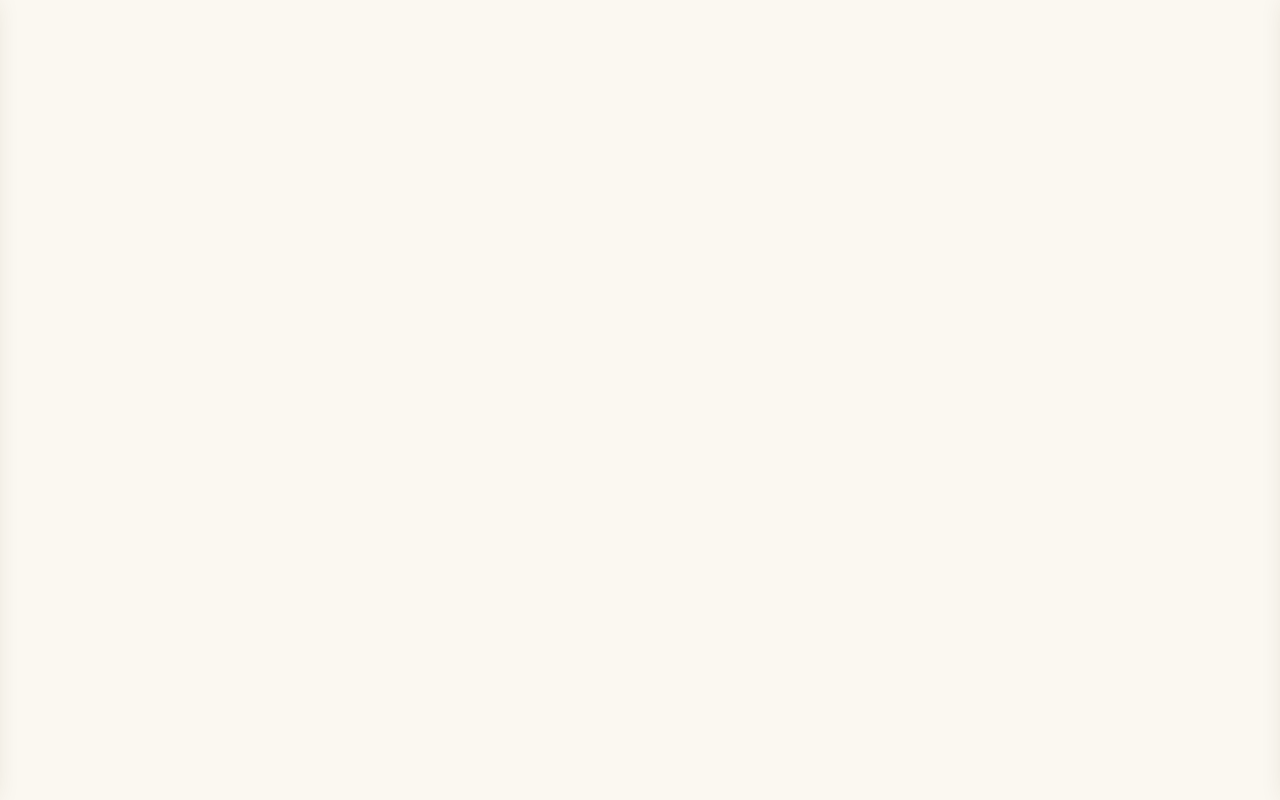
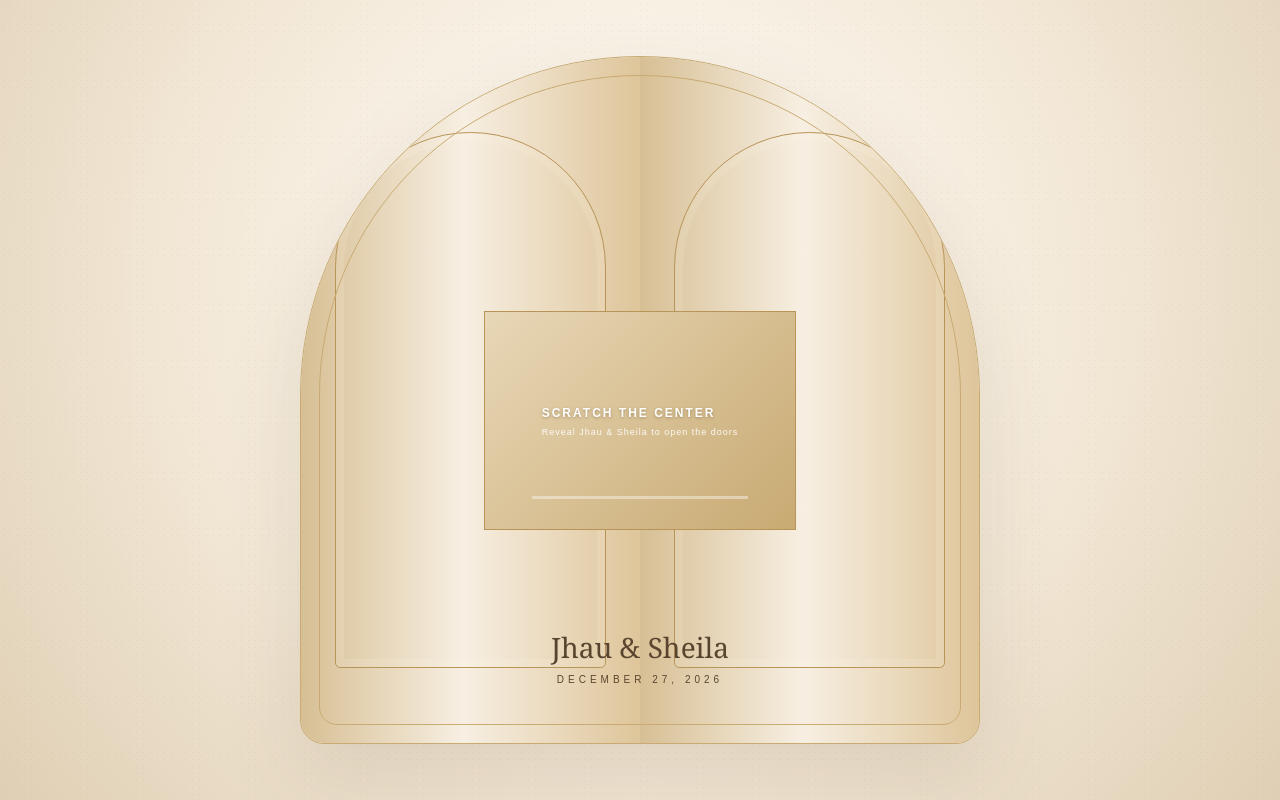
Before and after one commit to jhaushefey28-cpu/jhau-sheila-wedding, a Next.js app: page / in a window 1280 px wide. Built offline with nearby package versions, Linux system fonts and the light colour scheme.

Commit message:
Replace unstable wedding page with minimal render-safe experience

```diff
--- a/app/page.tsx
+++ b/app/page.tsx
@@ -1,261 +1,136 @@
 'use client';
 
-import { useEffect, useRef, useState } from 'react';
-import { ArrowRight, Check, Heart, Settings2, Sparkles } from 'lucide-react';
+import { useState } from 'react';
+import type { PointerEvent } from 'react';
 
-const guestProfiles: Record<string, { role?: string; maxGuests: number }> = {
-  'juan dela cruz': { role: 'Ninong', maxGuests: 1 },
-  'maria santos': { role: 'Ninang', maxGuests: 1 },
-};
-
-function formatName(value: string) {
-  return value.trim().replace(/\s+/g, ' ').replace(/(^|\s)\S/g, (m) => m.toUpperCase());
-}
+type Stage = 'door' | 'welcome' | 'details' | 'guest';
 
 export default function Home() {
-  const [stage, setStage] = useState<'door' | 'welcome' | 'details' | 'guest' | 'rsvp'>('door');
+  const [stage, setStage] = useState<Stage>('door');
   const [scratched, setScratched] = useState(0);
-  const [doorOpened, setDoorOpened] = useState(false);
-  const [transitioning, setTransitioning] = useState(false);
+  const [open, setOpen] = useState(false);
+  const [closing, setClosing] = useState(false);
   const [name, setName] = useState('');
-  const [guest, setGuest] = useState<{ name: string; role?: string; maxGuests: number } | null>(null);
-  const [rsvp, setRsvp] = useState<'idle' | 'attending' | 'declined'>('idle');
-  const [message, setMessage] = useState('');
-  const [sitePhoto, setSitePhoto] = useState<string | null>(null);
-  const [siteTheme, setSiteTheme] = useState({ bg: '#f3ecdf', accent: '#b99559', text: '#2d2722', door: '#e9dcc5' });
-  const [details, setDetails] = useState({ ceremonyName:'Wedding Ceremony', ceremonyLocation:'Ceremony Location', ceremonyImage:'', venueName:'Wedding Reception', venueLocation:'Reception Venue Location', venueImage:'' });
-  const canvasRef = useRef<HTMLCanvasElement>(null);
-  const drawingRef = useRef(false);
-  const checkRef = useRef(false);
 
-  useEffect(() => {
-    try {
-      const savedPhoto = localStorage.getItem('jhau-wedding-photo');
-      const savedTheme = localStorage.getItem('jhau-wedding-theme');
-      if (savedPhoto) setSitePhoto(savedPhoto);
-      if (savedTheme) setSiteTheme(JSON.parse(savedTheme));
-      const savedDetails = localStorage.getItem('jhau-wedding-details');
-      if (savedDetails) setDetails(JSON.parse(savedDetails));
-    } catch {}
-  }, []);
+  const transitionTo = (next: Stage) => {
+    if (closing || stage === next) return;
+    setClosing(true);
+    setOpen(false);
+    window.setTimeout(() => {
+      setStage(next);
+      window.setTimeout(() => setClosing(false), 650);
+    }, 850);
+  };
 
-  useEffect(() => {
-    const canvas = canvasRef.current;
-    if (!canvas || stage !== 'door') return;
-    const resize = () => {
-      const rect = canvas.getBoundingClientRect();
-      const dpr = window.devicePixelRatio || 1;
-      canvas.width = Math.max(1, Math.floor(rect.width * dpr));
-      canvas.height = Math.max(1, Math.floor(rect.height * dpr));
-      const ctx = canvas.getContext('2d');
-      if (!ctx) return;
-      ctx.scale(dpr, dpr);
-      ctx.fillStyle = '#eadfca';
-      ctx.fillRect(0, 0, rect.width, rect.height);
-      ctx.globalAlpha = .94;
-      ctx.fillStyle = '#c8aa72';
-      ctx.font = '600 11px DM Sans, sans-serif';
-      ctx.textAlign = 'center';
-      ctx.letterSpacing = '2px';
-      ctx.fillText('KASKASIN DITO', rect.width / 2, rect.height / 2 - 4);
-      ctx.globalAlpha = 1;
-    };
-    resize();
-    window.addEventListener('resize', resize);
-    return () => window.removeEventListener('resize', resize);
-  }, [stage]);
-
-  function scratch(e: React.PointerEvent<HTMLCanvasElement>) {
-    const canvas = canvasRef.current;
-    if (!canvas || !drawingRef.current || stage !== 'door') return;
-    const rect = canvas.getBoundingClientRect();
-    const x = e.clientX - rect.left;
-    const y = e.clientY - rect.top;
-    const ctx = canvas.getContext('2d');
-    if (!ctx) return;
-    ctx.globalCompositeOperation = 'destination-out';
-    ctx.beginPath();
-    ctx.arc(x, y, 25, 0, Math.PI * 2);
-    ctx.fill();
-
-    if (!checkRef.current) {
-      checkRef.current = true;
-      setTimeout(() => {
-        checkRef.current = false;
-        const data = ctx.getImageData(0, 0, canvas.width, canvas.height).data;
-        let transparent = 0;
-        const step = 16;
-        for (let i = 3; i < data.length; i += 4 * step) if (data[i] < 50) transparent++;
-        const total = Math.ceil(data.length / (4 * step));
-        const percent = Math.round((transparent / total) * 100);
-        setScratched(percent);
-        if (percent >= 34) {
-          setDoorOpened(true);
-          setTimeout(() => setStage('welcome'), 2200);
-        }
-      }, 80);
+  const scratch = (event: PointerEvent<HTMLDivElement>) => {
+    if (open || closing) return;
+    if (event.buttons !== 1) return;
+    const next = Math.min(100, scratched + 5);
+    setScratched(next);
+    if (next >= 100) {
+      setOpen(true);
     }
-  }
-
-  function changeStage(next: 'door' | 'welcome' | 'details' | 'guest' | 'rsvp') {
-    if (transitioning || stage === next) return;
-    setTransitioning(true);
-    setDoorOpened(false);
-    // Close the doors first, switch scenes while fully closed, then reopen them.
-    setTimeout(() => {
-      setStage(next);
-      setTimeout(() => setTransitioning(false), 520);
-    }, 1200);
-  }
-
-  function continueToGuest() {
-    if (!name.trim()) return;
-    const normalized = name.toLowerCase().trim().replace(/\s+/g, ' ');
-    const profile = guestProfiles[normalized];
-    setGuest({ name: formatName(name), role: profile?.role, maxGuests: profile?.maxGuests ?? 1 });
-    changeStage('rsvp');
-  }
+  };
 
   return (
-    <main className="wedding-app">
-      <div className="ambient-noise" />
-      <div className={`transition-doors ${transitioning ? 'closing' : 'opening'}`} aria-hidden="true"><div className="transition-door transition-left"><span className="transition-panel"/><span className="transition-knob"/></div><div className="transition-door transition-right"><span className="transition-panel"/><span className="transition-knob"/></div></div>
+    <main className="stable-wedding">
+      <style>{`
+        .stable-wedding{min-height:100dvh;background:radial-gradient(circle at 50% 35%,#fffdf8 0,#f2e7d5 58%,#dfcfb4 100%);color:#302923;font-family:Arial,sans-serif;overflow:hidden;position:relative}
+        .stable-noise{position:absolute;inset:0;pointer-events:none;opacity:.08;background-image:radial-gradient(#765f40 .7px,transparent .8px);background-size:7px 7px}
+        .stable-stage{min-height:100dvh;display:grid;place-items:center;padding:24px;position:relative}
+        .stable-arch{width:min(88vw,680px);height:min(86vh,780px);position:relative;border:1px solid #c8aa72;border-radius:340px 340px 24px 24px;background:#eadcc5;box-shadow:0 30px 80px #5a432522,inset 0 0 0 8px #fffaf055;overflow:hidden}
+        .stable-arch:before{content:"";position:absolute;inset:18px;border:1px solid #c8aa72;border-radius:320px 320px 18px 18px;pointer-events:none;z-index:10}
+        .stable-photo{position:absolute;inset:14% 14% 10%;display:grid;place-items:center;background:radial-gradient(circle,#fffaf0,#d8c3a0);text-align:center}
+        .stable-monogram{font:600 clamp(58px,10vw,100px)/1 Georgia,serif;color:#9a7845;letter-spacing:-6px}
+        .stable-monogram em{font-size:.6em;color:#b7955d;font-style:normal}
+        .stable-photo small{display:block;margin-top:16px;font-size:9px;letter-spacing:4px;color:#876c43}
+        .stable-door{position:absolute;top:0;width:50%;height:100%;z-index:5;background:linear-gradient(90deg,#d7bf94,#f7efe2 48%,#dec59a);transition:transform 1.45s cubic-bezier(.76,0,.18,1)}
+        .stable-left{left:0;transform-origin:left}.stable-right{right:0;transform-origin:right}
+        .stable-door:after{content:"";position:absolute;inset:11% 10%;border:1px solid #b89458;border-radius:260px 260px 10px 10px;box-shadow:inset 0 0 0 8px #fff8e922}
+        .stable-left .stable-handle{right:9px}.stable-right .stable-handle{left:9px}
+        .stable-handle{position:absolute;top:50%;color:#a17d48;font-size:22px}
+        .stable-open .stable-left{transform:translateX(-101%)}.stable-open .stable-right{transform:translateX(101%)}
+        .stable-scratch{position:absolute;z-index:7;inset:37% 27% 31%;display:grid;place-items:center;cursor:crosshair;border:1px solid #b89458;background:linear-gradient(135deg,#e8d7b7,#c8aa72);color:#fff;transition:opacity .5s}
+        .stable-scratch strong{font:600 12px Arial,sans-serif;letter-spacing:2px;text-transform:uppercase;text-align:center;text-shadow:0 1px 3px #59401e66}
+        .stable-scratch small{font-size:9px;letter-spacing:1px;opacity:.9}
+        .stable-progress{position:absolute;left:15%;right:15%;bottom:14%;height:3px;background:#ffffff66}.stable-progress span{display:block;height:100%;background:#fff;transition:width .15s}
+        .stable-copy{position:absolute;z-index:20;text-align:center;bottom:8%;left:10%;right:10%;font-family:Georgia,serif;color:#59452f}
+        .stable-copy b{display:block;font-size:28px;font-weight:500}.stable-copy small{letter-spacing:4px;font:10px Arial,sans-serif}
+        .stable-content{width:min(900px,94vw);text-align:center;background:#fffaf2e8;border:1px solid #d4c09c;padding:clamp(34px,7vw,72px);box-shadow:0 30px 80px #5a43251f}
+        .stable-content h1{font:500 clamp(52px,8vw,96px)/.9 Georgia,serif;margin:10px 0 20px}.stable-content h1 em{color:#b18c52;font-style:italic}
+        .stable-content p{color:#766756;line-height:1.7}.stable-eyebrow{font:10px Arial,sans-serif;letter-spacing:4px;text-transform:uppercase;color:#a17d48}
+        .stable-button{border:1px solid #b18c52;background:#b18c52;color:#fff;padding:14px 22px;border-radius:999px;margin-top:22px;cursor:pointer}
+        .stable-fields{max-width:520px;margin:28px auto 0;text-align:left}.stable-fields label{font-size:11px;letter-spacing:2px;text-transform:uppercase;color:#8a7359}.stable-fields input{width:100%;margin-top:8px;padding:15px;border:1px solid #d4c09c;background:#fff;border-radius:4px;outline:none}
+        .stable-transition{position:fixed;z-index:100;inset:0;pointer-events:none;display:flex}.stable-transition div{width:50%;height:100%;background:linear-gradient(90deg,#d7bf94,#f7efe2,#dec59a);transition:transform .85s cubic-bezier(.76,0,.18,1)}.stable-transition .l{transform:translateX(-101%)}.stable-transition .r{transform:translateX(101%)}.stable-transition.closed .l,.stable-transition.closed .r{transform:translateX(0)}
+        @media(max-width:600px){.stable-arch{width:94vw;height:78vh}.stable-scratch{inset:36% 22% 31%}.stable-copy b{font-size:24px}}
+      `}</style>
+
+      <div className="stable-noise" />
+
+      <div className={`stable-transition ${closing ? 'closed' : ''}`} aria-hidden="true">
+        <div className="l" /><div className="r" />
+      </div>
 
       {stage === 'door' && (
-        <section className="door-stage">
-          <div className="door-arch">
-            <div className="door-floral floral-left">✦<span>❀</span>✦</div>
-            <div className="door-floral floral-right">✦<span>❀</span>✦</div>
-            <div className="lantern lantern-left">◉</div>
-            <div className="lantern lantern-right">◉</div>
-
-            <div className="couple-reveal">
-              <div className="couple-photo">
-                <div className="photo-placeholder">
-                  <span className="photo-monogram">J <i>&amp;</i> S</span>
-                  <small>YOUR COUPLE PHOTO</small>
-                </div>
-              </div>
-              <div className="reveal-caption">
-                <span>Jhau &amp; Sheila</span>
-                <small>27 · 12 · 2026</small>
+        <section className={`stable-stage ${open ? 'stable-open' : ''}`}>
+          <div className="stable-arch">
+            <div className="stable-photo">
+              <div>
+                <div className="stable-monogram">J <em>&amp;</em> S</div>
+                <small>JHAU &amp; SHEILA · OUR SPECIAL DAY</small>
               </div>
             </div>
-
-            <div className={`grand-door left-door ${doorOpened ? "door-open" : ""}`}>
-              <div className="door-panel" />
-              <span className="door-handle">◈</span>
-            </div>
-            <div className={`grand-door right-door ${doorOpened ? "door-open" : ""}`}>
-              <div className="door-panel" />
-              <span className="door-handle">◈</span>
-            </div>
-
-            <canvas
-              ref={canvasRef}
-              style={{ opacity: doorOpened ? 0 : 1 }}
-              className="scratch-layer"
-              onPointerDown={(e) => { drawingRef.current = true; e.currentTarget.setPointerCapture(e.pointerId); scratch(e); }}
-              onPointerMove={scratch}
-              onPointerUp={() => { drawingRef.current = false; }}
-              onPointerCancel={() => { drawingRef.current = false; }}
-            />
-
-            <div className="scratch-guide">
-              <span className="scratch-hand">✧</span>
-              <strong>Scratch the center</strong>
-              <small>Reveal the couple to open the door</small>
-              <div className="scratch-progress"><span style={{ width: `${Math.min(scratched, 100)}%` }} /></div>
-            </div>
-          </div>
-          <div className="door-footer">
-            <p>A little invitation to something beautiful</p>
-            <span>December 27, 2026</span>
+            <div className="stable-door stable-left"><span className="stable-handle">◈</span></div>
+            <div className="stable-door stable-right"><span className="stable-handle">◈</span></div>
+            {!open && (
+              <div className="stable-scratch" onPointerMove={scratch} onPointerDown={(e) => { e.currentTarget.setPointerCapture(e.pointerId); setScratched(Math.min(100, scratched + 8)); }}>
+                <div>
+                  <strong>Scratch the center</strong><br />
+                  <small>Reveal Jhau &amp; Sheila to open the doors</small>
+                </div>
+                <div className="stable-progress"><span style={{width: `${scratched}%`}} /></div>
+              </div>
+            )}
+            <div className="stable-copy"><b>Jhau &amp; Sheila</b><small>DECEMBER 27, 2026</small></div>
           </div>
         </section>
       )}
 
       {stage === 'welcome' && (
-        <section className="welcome-stage">
-          <div className="welcome-photo">
-            <div className="photo-placeholder large">
-              <span className="photo-monogram">J <i>&amp;</i> S</span>
-              <small>YOUR COUPLE PHOTO</small>
-            </div>
+        <section className="stable-stage">
+          <div className="stable-content">
+            <div className="stable-eyebrow">The doors are open</div>
+            <h1>Jhau <em>&amp;</em> Sheila</h1>
+            <p>Welcome to the beginning of our forever.</p>
+            <div className="stable-eyebrow">27 · 12 · 2026</div>
+            <button className="stable-button" onClick={() => transitionTo('details')}>Enter our invitation →</button>
           </div>
-          <div className="welcome-copy">
-            <p className="eyebrow">The doors are open</p>
-            <h1>Jhau <em>&amp;</em> Sheila</h1>
-            <p className="date-large">27 · 12 · 2026</p>
-            <p>Welcome to the beginning of our forever.</p>
-            <button className="gold-button" onClick={() => changeStage('details')}>Enter our invitation <ArrowRight size={17} /></button>
-          </div>
-          <div className="petals" aria-hidden="true">✦　·　✧　·　✦</div>
         </section>
       )}
 
       {stage === 'details' && (
-        <section className="details-stage">
-          <div className="details-heading"><p className="eyebrow">The celebration</p><h1>Join us<br/><em>on our day.</em></h1><p>Two places, one beautiful beginning.</p></div>
-          <div className="details-cards">
-            <article className="detail-card">
-              <div className="detail-image">{details.ceremonyImage ? <img src={details.ceremonyImage} alt={details.ceremonyName}/> : <div className="detail-placeholder">✦<span>CEREMONY</span></div>}</div>
-              <div className="detail-copy"><small>01 · WEDDING CEREMONY</small><h2>{details.ceremonyName}</h2><p>{details.ceremonyLocation}</p><button className="gold-button" onClick={()=>window.open('https://maps.google.com/?q='+encodeURIComponent(details.ceremonyLocation),'_blank')}>View location <ArrowRight size={16}/></button></div>
-            </article>
-            <article className="detail-card reverse">
-              <div className="detail-image">{details.venueImage ? <img src={details.venueImage} alt={details.venueName}/> : <div className="detail-placeholder">✦<span>RECEPTION</span></div>}</div>
-              <div className="detail-copy"><small>02 · RECEPTION VENUE</small><h2>{details.venueName}</h2><p>{details.venueLocation}</p><button className="gold-button" onClick={()=>window.open('https://maps.google.com/?q='+encodeURIComponent(details.venueLocation),'_blank')}>View location <ArrowRight size={16}/></button></div>
-            </article>
+        <section className="stable-stage">
+          <div className="stable-content">
+            <div className="stable-eyebrow">The celebration</div>
+            <h1>Join us <em>on our day.</em></h1>
+            <p>Wedding Ceremony · Ceremony Location</p>
+            <p>Wedding Reception · Reception Venue Location</p>
+            <button className="stable-button" onClick={() => transitionTo('guest')}>Continue →</button>
           </div>
-          <button className="details-continue" onClick={()=>changeStage('guest')}>Continue to invitation <ArrowRight size={17}/></button>
         </section>
       )}
 
       {stage === 'guest' && (
-        <section className="guest-stage">
-          <div className="guest-decoration"><Heart size={18} fill="currentColor" /></div>
-          <p className="eyebrow">A personal invitation</p>
-          <h1>May we know<br />who we’re welcoming?</h1>
-          <p className="lead">Enter your name and we’ll make this invitation a little more personal.</p>
-          <div className="guest-form">
-            <label htmlFor="guest-name">Your name</label>
-            <div className="guest-input">
-              <input id="guest-name" autoFocus value={name} onChange={(e) => setName(e.target.value)} onKeyDown={(e) => e.key === 'Enter' && continueToGuest()} placeholder="Juan Dela Cruz" />
-              <button onClick={continueToGuest} aria-label="Continue"><ArrowRight /></button>
+        <section className="stable-stage">
+          <div className="stable-content">
+            <div className="stable-eyebrow">A personal invitation</div>
+            <h1>May we know <em>who we're welcoming?</em></h1>
+            <p>Enter your name and we’ll make this invitation personal.</p>
+            <div className="stable-fields">
+              <label htmlFor="guest-name">Your name</label>
+              <input id="guest-name" value={name} onChange={(e) => setName(e.target.value)} placeholder="Juan Dela Cruz" />
             </div>
-          </div>
-          <p className="hint">Try: Juan Dela Cruz or Maria Santos</p>
-        </section>
-      )}
-
-      {stage === 'rsvp' && guest && (
-        <section className="rsvp-stage">
-          <div className="rsvp-glow" />
-          <div className="rsvp-card">
-            <p className="eyebrow">Dear {guest.name}</p>
-            {guest.role ? (
-              <>
-                <p className="question-intro">Jhau &amp; Sheila have one little question for you…</p>
-                <h1>Will you be our <em>{guest.role}?</em></h1>
-              </>
-            ) : (
-              <>
-                <p className="question-intro">We’d love to celebrate this beautiful day with you.</p>
-                <h1>Can we save you a seat?</h1>
-              </>
-            )}
-            {rsvp === 'idle' ? (
-              <div className="rsvp-actions">
-                <button className="rsvp-yes" onClick={() => setRsvp('attending')}>I’d be honored <Heart size={17} /></button>
-                <button className="rsvp-no" onClick={() => setRsvp('declined')}>I’ll be cheering from afar <Sparkles size={17} /></button>
-              </div>
-            ) : (
-              <div className="response-box">
-                <p>{rsvp === 'attending' ? 'We’re so happy you’ll be there. 🤍' : 'We’ll miss celebrating with you in person.'}</p>
-                <textarea value={message} onChange={(e) => setMessage(e.target.value)} placeholder="Leave Jhau & Sheila a little message (optional)" />
-                <button className="gold-button" onClick={() => changeStage('welcome')}>{rsvp === 'attending' ? 'Confirm my RSVP' : 'Send my response'} <Check size={17} /></button>
-              </div>
-            )}
+            <button className="stable-button" onClick={() => alert(name ? `Welcome, ${name}!` : 'Please enter your name.')}>Continue →</button>
           </div>
         </section>
       )}
```
